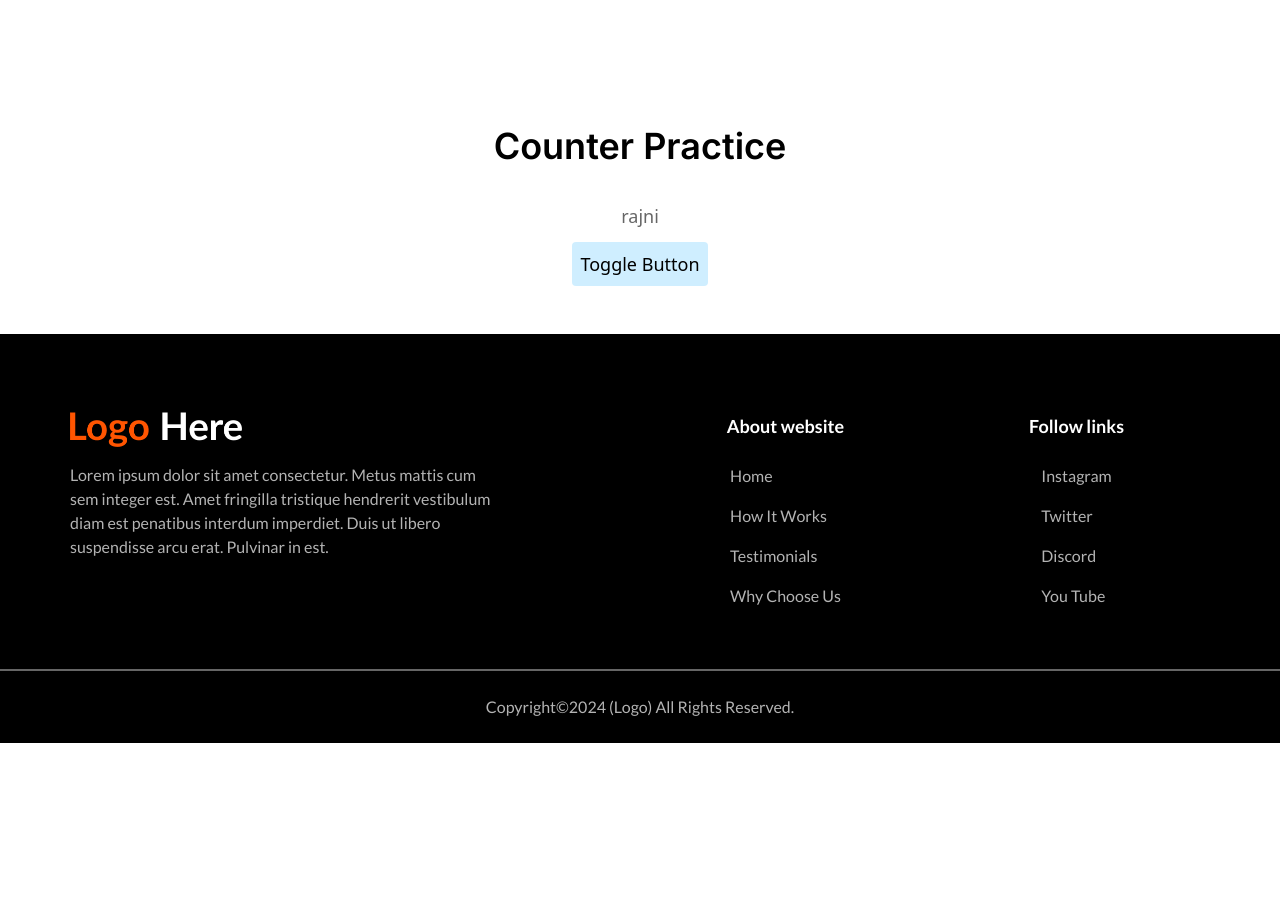
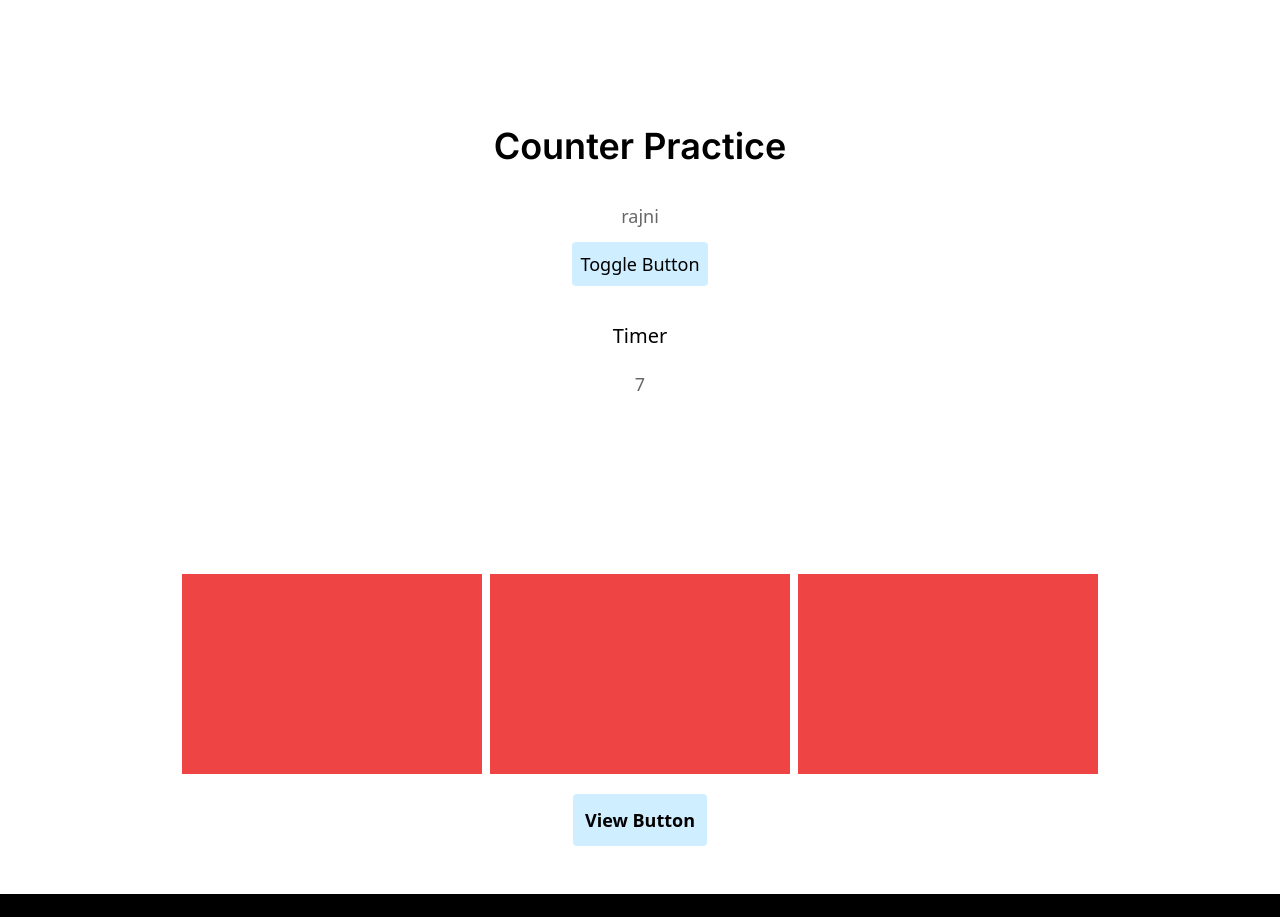
Before and after one commit to Seema-476/homepage-react, a React (Create React App) app: page / in a window 1280 px wide. Shown: the part 1880-2797 px from the top of the page. Before the commit the page ends 2623 px from the top, so only its background shows below. Built offline with nearby package versions, Linux system fonts and the light colour scheme.

Commit message:
hooks practice done

```diff
--- a/package.json
+++ b/package.json
@@ -11,6 +11,7 @@
     "animate.css-react": "^1.1.0",
     "lottie-react": "^2.4.0",
     "react": "^18.3.1",
+    "react-countup": "^6.5.3",
     "react-dom": "^18.3.1",
     "react-keyframes": "^0.2.3",
     "react-lottie": "^1.2.4",
@@ -19,6 +20,7 @@
     "react-simple-typewriter": "^5.0.1",
     "react-slick": "^0.30.2",
     "react-tilt": "^1.0.2",
+    "react-visibility-sensor": "^5.1.1",
     "slick": "^1.12.2",
     "swiper": "^11.1.14",
     "typewriter-effect": "^2.21.0",
--- /dev/null
+++ b/src/common/Cards.jsx
@@ -0,0 +1,27 @@
+import React from 'react'
+import { useState } from 'react';
+
+const Cards = () => {
+    const [view, setView] = useState(false);
+    const toggleView = () => {
+        setView(!view)
+    }
+  return (
+      <div className='py-12'>
+          <div className='container'>
+              <h3 className='font-inter font-semibold text-4xl text-black text-center pb-10 animate__animated animate__flipInX animate__slow	2s animate__infinite'>Cards </h3>
+              <div className="flex flex-row flex-wrap -mx-3 gap-2 justify-center">
+                  {[...Array(view ? 6 : 3)].map((_, index) => (
+                      <div key={index} className="md:w-[33.33%] sm:w-[50%] w-full px-3 bg-red-500 max-w-[300px] h-[200px]">
+                      </div>
+                  ))}
+              </div>
+              <div className='text-center mt-5'>
+                  <button className='p-3 font-bold text-lg bg-blue rounded' onClick={toggleView}>View Button</button>
+              </div>
+        </div>
+    </div>
+  )
+}
+
+export default Cards
--- a/src/common/CounterPractice.jsx
+++ /dev/null
@@ -1,22 +0,0 @@
-import React, { useState } from 'react'
-
-const CounterPractice = () => {
-  const [name, setName] = useState('rajni');
-
-  return (
-    <div className='py-12'>
-      <div className='container'>
-        <h3 className='font-inter font-semibold text-4xl text-black text-center pb-9'>Counter Practice </h3>
-        {/* use state      */}
-        <div className='text-center '>
-          <p className='text-lg text-black opacity-60'>{name}</p>
-          <button onClick={() => setName(name => (name === 'rajni' ? 'dikhsa' : 'rajni'))}
-            className='font-medium text-lg bg-blue p-2 rounded mt-3'>Toggle Button</button>
-        </div>
-      </div>
-    </div>
-
-  )
-}
-
-export default CounterPractice
--- /dev/null
+++ b/src/common/HooksPractice.jsx
@@ -0,0 +1,39 @@
+import React, { useState, useEffect } from 'react'
+
+const HooksPractice = () => {
+  const [name, setName] = useState('rajni');
+  const [count, setCount] = useState(false);
+  useEffect(() => {
+    if (count >= 10) {
+      setTimeout(false);
+      return
+    }
+    setTimeout(() => {
+      setCount((count) => count + 0 + 1);
+    }, 1000);
+  },);
+
+  return (
+    <div className='py-12'>
+      <div className='container'>
+        <h3 className='font-inter font-semibold text-4xl text-black text-center pb-9'>Counter Practice </h3>
+        {/* use state */}
+        <div className='text-center '>
+          <p className='text-lg text-black opacity-60'>{name}</p>
+          <button onClick={() => setName(name => (name === 'rajni' ? 'dikhsa' : 'rajni'))}
+            className='font-medium text-lg bg-blue p-2 rounded mt-3'>Toggle Button</button>
+        </div>
+
+        {/* use effect  */}
+        <div className='text-center pt-9'>
+          <p className='font-medium text-black text-xl pb-5'>Timer</p>
+          <p className='text-lg text-black opacity-60'>{count}</p>
+        </div>
+
+
+      </div>
+    </div>
+  )
+}
+
+export default HooksPractice
--- a/src/components/view/Home.jsx
+++ b/src/components/view/Home.jsx
@@ -5,7 +5,8 @@ import Hero from '../../common/Hero'
 import SlickSlider from '../home/SlickSlider'
 import EmailjsPractice from '../../common/EmailjsPractice'
 import AnimationKeyFrame from '../../common/AnimationKeyFrame'
-import CounterPractice from '../../common/CounterPractice'
+import Cards from '../../common/Cards'
+import HooksPractice from '../../common/HooksPractice'
 
 
 const Home = () => {
@@ -16,7 +17,8 @@ const Home = () => {
             <SlickSlider />
             <EmailjsPractice />
             <AnimationKeyFrame />
-            <CounterPractice/>
+            <HooksPractice />
+            <Cards/>
             <Footer />
            </>
     )
```
Also changed, not shown: src/common/Helper.jsx (line endings or trailing spaces), 1 other file (tests, documents, lock files or other folders).
